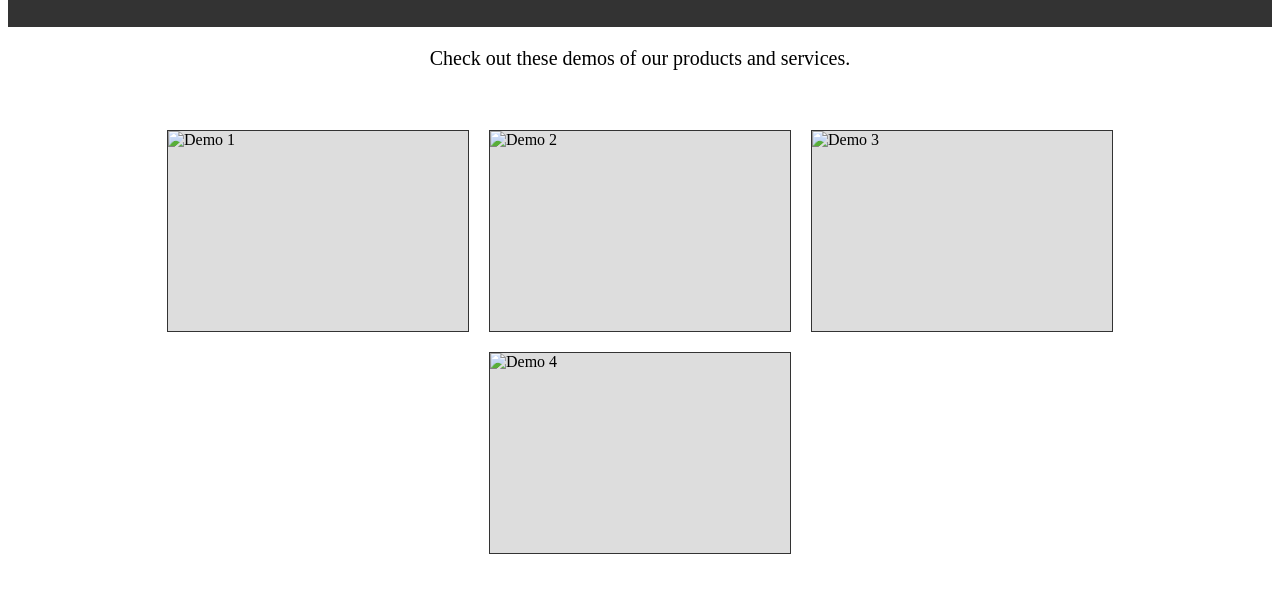
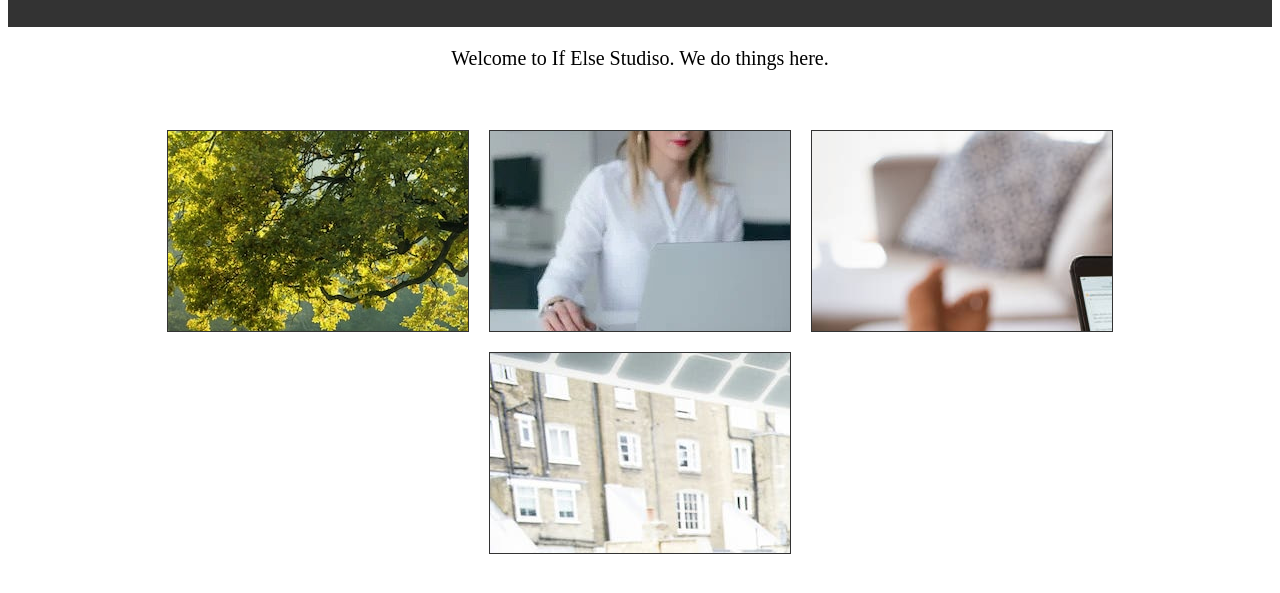
Before and after one commit to MichaelHighsmith/IfElseStudios, a plain HTML site: page index.html in a window 1280 px wide. Shown: the part 99-692 px from the top of the page. Drawn offline with Linux system fonts and the light colour scheme.

Commit message:
added stock images

```diff
--- a/index.html
+++ b/index.html
@@ -72,24 +72,24 @@
     <h1>If Else Studios</h1>
   </header>
   <div class="intro">
-    Check out these demos of our products and services.
+    Welcome to If Else Studiso. We do things here.
   </div>
   <div class="demo-container">
     <div class="demo-thumbnail">
-      <img src="demo1.jpg" alt="Demo 1">
-      <div class="overlay">Demo 1</div>
+      <img src="tree-in-field.jpg" alt="Demo 1">
+      <div class="overlay">Tutorials</div>
     </div>
     <div class="demo-thumbnail">
-      <img src="demo2.jpg" alt="Demo 2">
-      <div class="overlay">Demo 2</div>
+      <img src="computer-image.jpg" alt="Demo 2">
+      <div class="overlay">Websites</div>
     </div>
     <div class="demo-thumbnail">
-      <img src="demo3.jpg" alt="Demo 3">
-      <div class="overlay">Demo 3</div>
+      <img src="mobile-app-image.jpg" alt="Demo 3">
+      <div class="overlay">iOS and Android Apps</div>
     </div>
     <div class="demo-thumbnail">
-      <img src="demo4.jpg" alt="Demo 4">
-      <div class="overlay">Demo 4</div>
+      <img src="consulting-image.jpeg" alt="Demo 4">
+      <div class="overlay">Consulting</div>
     </div>
   </div>
 </body>
```
Also changed, not shown: computer-image.jpg (added), consulting-image.jpeg (added), mobile-app-image.jpg (added), tree-in-field.jpg (added).
